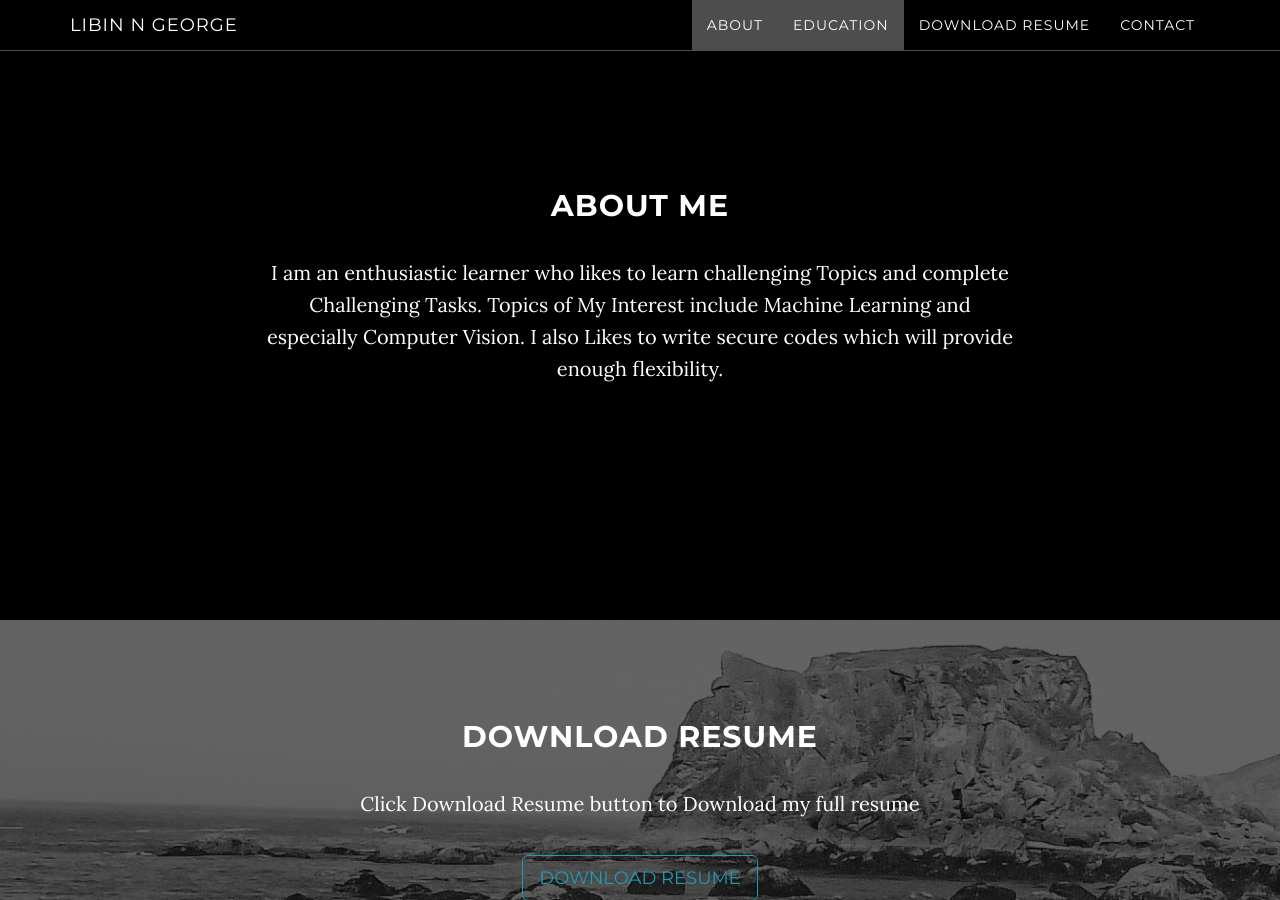
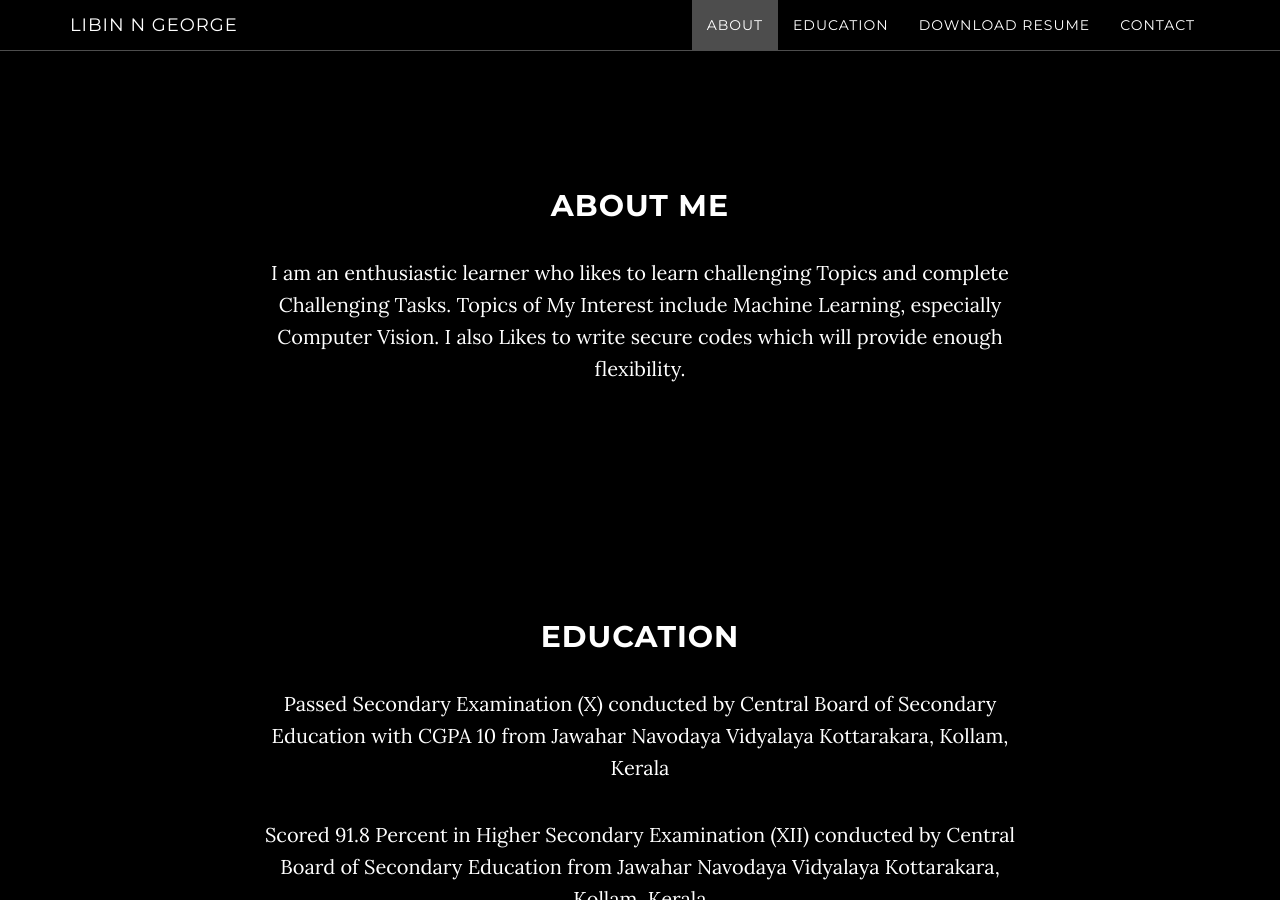
Before and after one commit to libin-n-g/MyProfile, a Jekyll site: the page built from index.html, in a window 1280 px wide and 900 px high, scrolled down 911 px. Built offline with Jekyll 4.4.1, drawn with Linux system fonts in a browser that asks for light colours; some of the changed text lies outside the part shown.

Commit message:
added Education Partial

```diff
--- a/_includes/about.html
+++ b/_includes/about.html
@@ -3,7 +3,7 @@
         <div class="row">
             <div class="col-lg-8 col-lg-offset-2">
                 <h2>About Me</h2>
-                <p>I am an enthusiastic learner who likes to learn challenging Topics and complete Challenging Tasks. Topics of My Interest include Machine Learning and especially Computer Vision. I also Likes to write secure codes which will provide enough flexibility. </p>
+                <p>I am an enthusiastic learner who likes to learn challenging Topics and complete Challenging Tasks. Topics of My Interest include Machine Learning, especially Computer Vision. I also Likes to write secure codes which will provide enough flexibility. </p>
             </div>
         </div>
     </section>
--- a/_includes/education.html
+++ b/_includes/education.html
@@ -0,0 +1,10 @@
+    <!-- Education Section -->
+    <section id="education" class="container content-section text-center">
+        <div class="row">
+            <div class="col-lg-8 col-lg-offset-2">
+                <h2>Education</h2>
+                <p>Passed Secondary Examination (X) conducted by Central Board of Secondary Education with CGPA 10 from Jawahar Navodaya Vidyalaya Kottarakara, Kollam, Kerala </p>
+                <p>Scored 91.8 Percent in Higher Secondary Examination (XII) conducted by Central Board of Secondary Education from Jawahar Navodaya Vidyalaya Kottarakara, Kollam, Kerala </p>
+            </div>
+        </div>
+    </section>
--- a/_includes/nav.html
+++ b/_includes/nav.html
@@ -21,7 +21,7 @@
                         <a class="page-scroll" href="#about">About</a>
                     </li>
                     <li>
-                        <a class="page-scroll" href="#about">Education</a>
+                        <a class="page-scroll" href="#education">Education</a>
                     </li>
                     <li>
                         <a class="page-scroll" href="#download">Download Resume</a>
--- a/_layouts/default.html
+++ b/_layouts/default.html
@@ -5,6 +5,7 @@
     {% include nav.html %}
     {% include header.html %}
     {% include about.html %}
+    {% include education.html %}
     {% include download.html %}
     {% include contact.html %}
     {% include map.html %}
```
